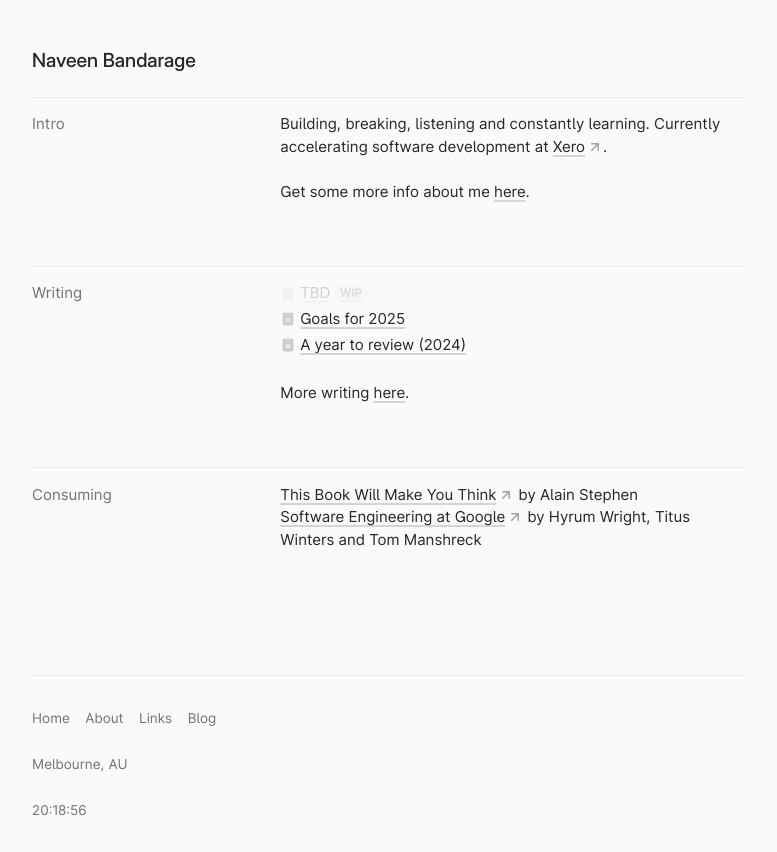
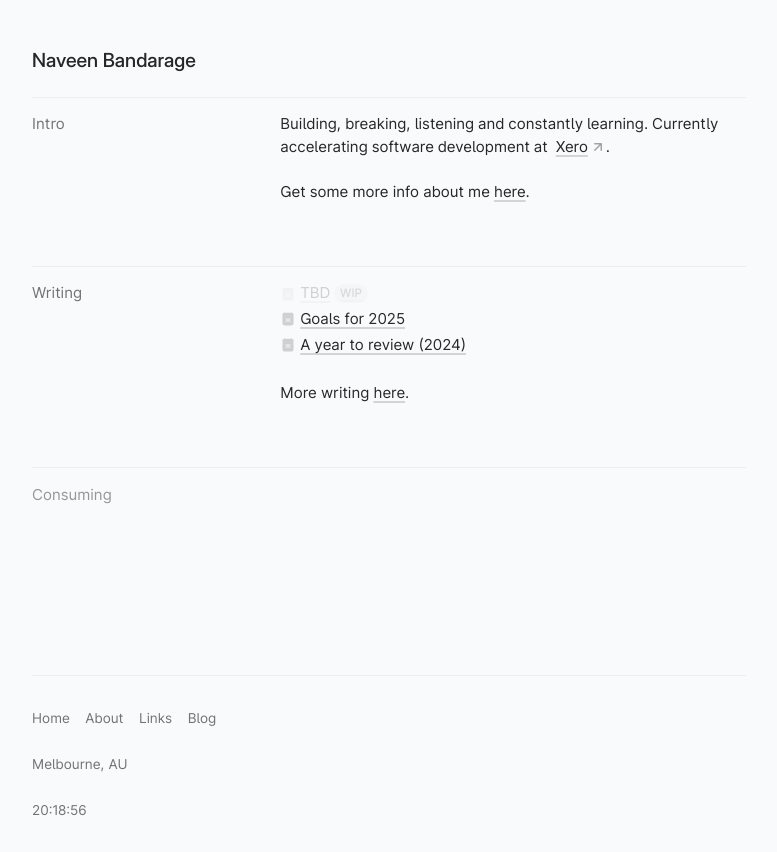
Before and after one commit to NaveenBandarage/www., a Next.js app: page / in a window 1280 px wide. Shown: the whole page, without its empty margins (251-1028 px from the left). Built offline with nearby package versions, Linux system fonts and the light colour scheme; what tailwindcss-touch would draw is missing.

Commit message:
added text animation

```diff
--- a/components/Home/Consuming.tsx
+++ b/components/Home/Consuming.tsx
@@ -1,12 +1,16 @@
 import { LinkExternal } from "../Links";
+import { FadeInText } from "../TextAnimation";
 
 export default function Consuming() {
   return (
     <dl className="list-container">
       <dt className="list-title">
-        <h3 className="text-neutral-500 dark:text-silver-dark">Consuming</h3>
+        <h3 className="text-neutral-500 dark:text-silver-dark">
+          <FadeInText text="Consuming" delay={5200} duration={600} />
+        </h3>
       </dt>
       <dd className="list-content">
+        <FadeInText text="" delay={5500} duration={800}>
           <div>
             <LinkExternal href="//literal.club/book/alain-stephen-this-book-will-make-you-think-arqv6">
               This Book Will Make You Think
@@ -19,6 +23,7 @@ export default function Consuming() {
             </LinkExternal>{" "}
             by Hyrum Wright, Titus Winters and Tom Manshreck
           </div>
+        </FadeInText>
       </dd>
     </dl>
   );
--- a/components/Home/Writing.tsx
+++ b/components/Home/Writing.tsx
@@ -1,14 +1,18 @@
 import Link from "next/link";
 import { NoteIcon } from "../Icons";
 import Badge from "../../components/Badge";
+import { FadeInText } from "../TextAnimation";
 
 export default function Writing({ latestPosts }) {
   return (
     <dl className="list-container">
       <dt className="list-title">
-        <h3 className="text-neutral-500 dark:text-silver-dark">Writing</h3>
+        <h3 className="text-neutral-500 dark:text-silver-dark">
+          <FadeInText text="Writing" delay={4500} duration={600} />
+        </h3>
       </dt>
       <dd className="list-content">
+        <FadeInText text="" delay={4800} duration={800}>
           <div className="pb-2 last-of-type:pb-0">
             <div>
               <Link
@@ -37,12 +41,16 @@ export default function Writing({ latestPosts }) {
             <div>
               <br></br>
               More writing{" "}
-            <Link href="/blog" className="link inline-flex items-center gap-1">
+              <Link
+                href="/blog"
+                className="link inline-flex items-center gap-1"
+              >
                 here
               </Link>
               .
             </div>
           </div>
+        </FadeInText>
       </dd>
     </dl>
   );
--- /dev/null
+++ b/components/TextAnimation/BouncyText.tsx
@@ -0,0 +1,77 @@
+import React, { useState, useEffect } from "react";
+
+interface BouncyTextProps {
+  text: string;
+  delay?: number;
+  className?: string;
+  letterDelay?: number;
+}
+
+const BouncyText: React.FC<BouncyTextProps> = ({
+  text,
+  delay = 0,
+  className = "",
+  letterDelay = 80,
+}) => {
+  const [visibleLetters, setVisibleLetters] = useState<number>(0);
+
+  useEffect(() => {
+    const startTimeout = setTimeout(() => {
+      let currentLetter = 0;
+
+      const showNextLetter = () => {
+        if (currentLetter <= text.length) {
+          setVisibleLetters(currentLetter);
+          currentLetter++;
+          if (currentLetter <= text.length) {
+            setTimeout(showNextLetter, letterDelay);
+          }
+        }
+      };
+
+      showNextLetter();
+    }, delay);
+
+    return () => clearTimeout(startTimeout);
+  }, [text, delay, letterDelay]);
+
+  return (
+    <span className={className}>
+      {text.split("").map((letter, index) => (
+        <span
+          key={index}
+          className={`inline-block transition-all duration-300 ${
+            index < visibleLetters
+              ? "opacity-100 transform translate-y-0"
+              : "opacity-0 transform translate-y-2"
+          }`}
+          style={{
+            transitionDelay: index < visibleLetters ? `${index * 30}ms` : "0ms",
+            animation:
+              index < visibleLetters ? "bounce-in 0.6s ease-out" : "none",
+          }}
+        >
+          {letter === " " ? "\u00A0" : letter}
+        </span>
+      ))}
+      <style jsx>{`
+        @keyframes bounce-in {
+          0% {
+            transform: translateY(10px) scale(0.8);
+            opacity: 0;
+          }
+          50% {
+            transform: translateY(-5px) scale(1.1);
+            opacity: 0.8;
+          }
+          100% {
+            transform: translateY(0) scale(1);
+            opacity: 1;
+          }
+        }
+      `}</style>
+    </span>
+  );
+};
+
+export default BouncyText;
--- /dev/null
+++ b/components/TextAnimation/FadeInText.tsx
@@ -0,0 +1,43 @@
+import React, { useState, useEffect } from "react";
+
+interface FadeInTextProps {
+  text: string;
+  delay?: number;
+  duration?: number;
+  className?: string;
+  children?: React.ReactNode;
+}
+
+const FadeInText: React.FC<FadeInTextProps> = ({
+  text,
+  delay = 0,
+  duration = 800,
+  className = "",
+  children,
+}) => {
+  const [isVisible, setIsVisible] = useState(false);
+
+  useEffect(() => {
+    const timeout = setTimeout(() => {
+      setIsVisible(true);
+    }, delay);
+
+    return () => clearTimeout(timeout);
+  }, [delay]);
+
+  return (
+    <span
+      className={`transition-all ${className}`}
+      style={{
+        opacity: isVisible ? 1 : 0,
+        transform: isVisible ? "translateY(0)" : "translateY(10px)",
+        transitionDuration: `${duration}ms`,
+        transitionTimingFunction: "cubic-bezier(0.4, 0, 0.2, 1)",
+      }}
+    >
+      {children || text}
+    </span>
+  );
+};
+
+export default FadeInText;
--- /dev/null
+++ b/components/TextAnimation/SlideUpText.tsx
@@ -0,0 +1,64 @@
+import React, { useState, useEffect } from "react";
+
+interface SlideUpTextProps {
+  text: string;
+  delay?: number;
+  duration?: number;
+  className?: string;
+  staggerChildren?: boolean;
+  staggerDelay?: number;
+  children?: React.ReactNode;
+}
+
+const SlideUpText: React.FC<SlideUpTextProps> = ({
+  text,
+  delay = 0,
+  duration = 600,
+  className = "",
+  staggerChildren = false,
+  staggerDelay = 50,
+  children,
+}) => {
+  const [isVisible, setIsVisible] = useState(false);
+
+  useEffect(() => {
+    const timeout = setTimeout(() => {
+      setIsVisible(true);
+    }, delay);
+
+    return () => clearTimeout(timeout);
+  }, [delay]);
+
+  if (staggerChildren && !children) {
+    const words = text.split(" ");
+    return (
+      <span className={className}>
+        {words.map((word, index) => (
+          <SlideUpText
+            key={index}
+            text={word}
+            delay={delay + index * staggerDelay}
+            duration={duration}
+            className="inline-block mr-1"
+          />
+        ))}
+      </span>
+    );
+  }
+
+  return (
+    <span
+      className={`inline-block transition-all ${className}`}
+      style={{
+        opacity: isVisible ? 1 : 0,
+        transform: isVisible ? "translateY(0)" : "translateY(20px)",
+        transitionDuration: `${duration}ms`,
+        transitionTimingFunction: "cubic-bezier(0.4, 0, 0.2, 1)",
+      }}
+    >
+      {children || text}
+    </span>
+  );
+};
+
+export default SlideUpText;
--- /dev/null
+++ b/components/TextAnimation/TypewriterText.tsx
@@ -0,0 +1,66 @@
+import React, { useState, useEffect } from "react";
+
+interface TypewriterTextProps {
+  text: string;
+  speed?: number;
+  delay?: number;
+  className?: string;
+  onComplete?: () => void;
+  cursor?: boolean;
+}
+
+const TypewriterText: React.FC<TypewriterTextProps> = ({
+  text,
+  speed = 50,
+  delay = 0,
+  className = "",
+  onComplete,
+  cursor = true,
+}) => {
+  const [displayedText, setDisplayedText] = useState("");
+  const [isComplete, setIsComplete] = useState(false);
+
+  useEffect(() => {
+    let timeout: NodeJS.Timeout;
+
+    const startTyping = () => {
+      let currentIndex = 0;
+
+      const typeNextCharacter = () => {
+        if (currentIndex < text.length) {
+          setDisplayedText(text.slice(0, currentIndex + 1));
+          currentIndex++;
+          timeout = setTimeout(typeNextCharacter, speed);
+        } else {
+          setIsComplete(true);
+          onComplete?.();
+        }
+      };
+
+      typeNextCharacter();
+    };
+
+    if (delay > 0) {
+      timeout = setTimeout(startTyping, delay);
+    } else {
+      startTyping();
+    }
+
+    return () => {
+      if (timeout) clearTimeout(timeout);
+    };
+  }, [text, speed, delay, onComplete]);
+
+  return (
+    <span className={className}>
+      {displayedText}
+      {cursor && !isComplete && (
+        <span className="animate-pulse text-neutral-400 dark:text-neutral-500">
+          |
+        </span>
+      )}
+    </span>
+  );
+};
+
+export default TypewriterText;
--- /dev/null
+++ b/components/TextAnimation/index.ts
@@ -0,0 +1,4 @@
+export { default as TypewriterText } from "./TypewriterText";
+export { default as FadeInText } from "./FadeInText";
+export { default as SlideUpText } from "./SlideUpText";
+export { default as BouncyText } from "./BouncyText";
--- a/pages/index.tsx
+++ b/pages/index.tsx
@@ -6,6 +6,11 @@ import Link from "next/link";
 import { LinkExternal } from "../components/Links";
 import Consuming from "../components/Home/Consuming";
 import { getMdxPaths } from "./api/getMdxPaths";
+import {
+  TypewriterText,
+  FadeInText,
+  SlideUpText,
+} from "../components/TextAnimation";
 
 export default function Home({ latestPosts }) {
   return (
@@ -19,21 +24,30 @@ export default function Home({ latestPosts }) {
       <Main>
         <header>
           <h1 className="text-xl text-neutral-800 [font-variation-settings:'opsz'_32,_'wght'_500] dark:text-white sm:pb-6 sm:text-xl">
-            Naveen Bandarage
+            <TypewriterText text="Naveen Bandarage" speed={100} cursor={true} />
           </h1>
         </header>
         <dl className="list-container">
           <dt className="list-title">
-            <h3 className="text-neutral-500 dark:text-silver-dark">Intro</h3>
+            <h3 className="text-neutral-500 dark:text-silver-dark">
+              <FadeInText text="Intro" delay={1500} duration={600} />
+            </h3>
           </dt>
           <dd className="list-content">
             <div>
-              Building, breaking, listening and constantly learning. Currently
-              accelerating software development at{" "}
+              <SlideUpText
+                text="Building, breaking, listening and constantly learning. Currently accelerating software development at"
+                delay={2200}
+                staggerChildren={true}
+                staggerDelay={80}
+              />{" "}
+              <FadeInText text="" delay={3500}>
                 <LinkExternal href="//xero.com">Xero</LinkExternal>
+              </FadeInText>
               {"."}
               <div>
                 <br></br>
+                <FadeInText text="" delay={4000}>
                   Get some more info about me{" "}
                   <Link
                     href="/about"
@@ -42,6 +56,7 @@ export default function Home({ latestPosts }) {
                     here
                   </Link>
                   .
+                </FadeInText>
               </div>
             </div>
           </dd>
```
Lines whose indentation alone changed are shown as unchanged.
